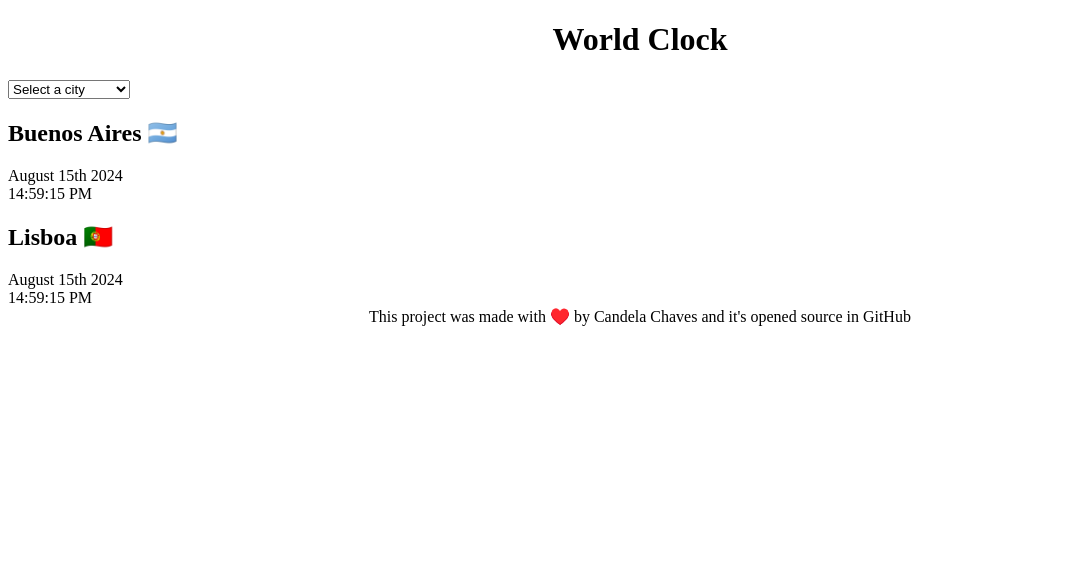
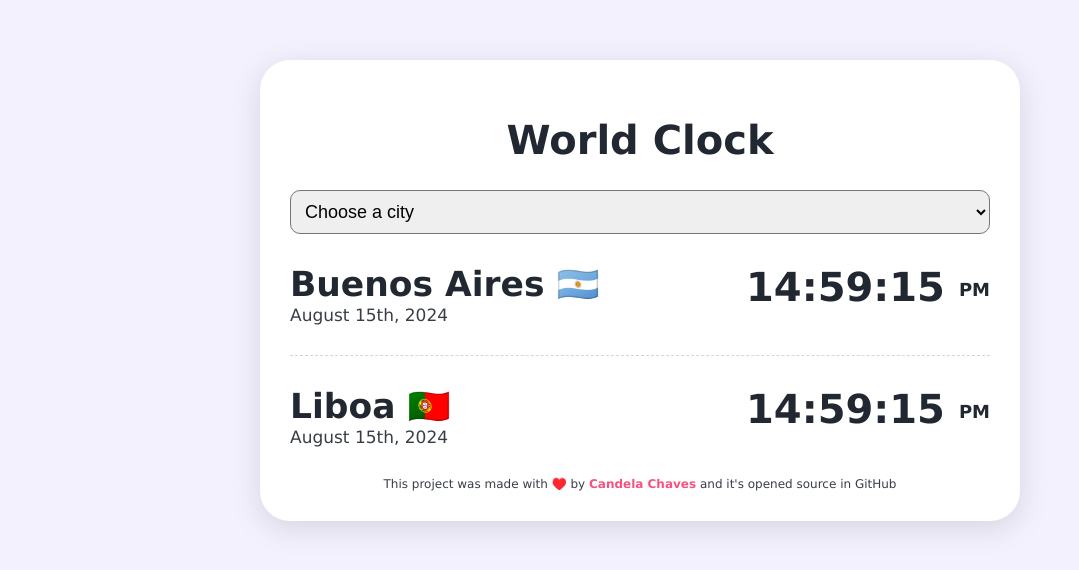
Before and after one commit to macandelachaves/world-clock-, a plain HTML site: page index.html in a window 1280 px wide. Shown: the whole page, without its empty margins (0-1079 px from the left). Drawn offline with nearby package versions, Linux system fonts and the light colour scheme.

Commit message:
CSS update

```diff
--- a/index.html
+++ b/index.html
@@ -15,24 +15,32 @@
 
       <div class="countries-selection">
         <select name="countries" id="countries">
-          <option value="">Select a city</option>
+          <option value="">Choose a city</option>
           <option value="buenos-aires">Buenos Aires 🇦🇷</option>
           <option value="lisboa">Lisboa 🇵🇹</option>
           <option value="dublin">Dublin 🇮🇪</option>
         </select>
       </div>
-      <div class="city">
-        <h2>Buenos Aires 🇦🇷</h2>
-        <div class="date">August 15th 2024</div>
-        <div class="time">14:59:15 PM</div>
-      </div>
-      <div class="city">
-        <h2>Lisboa 🇵🇹</h2>
-        <div class="date">August 15th 2024</div>
-        <div class="time">14:59:15 PM</div>
+      <div>
+        <div class="city">
+          <div>
+            <h2>Buenos Aires 🇦🇷</h2>
+            <div class="date">August 15th, 2024</div>
+          </div>
+          <div class="time">14:59:15 <small>PM</small></div>
+        </div>
+
+        <div class="city">
+          <div>
+            <h2>Liboa 🇵🇹</h2>
+            <div class="date">August 15th, 2024</div>
+          </div>
+          <div class="time">14:59:15 <small>PM</small></div>
+        </div>
       </div>
       <footer>
-        This project was made with ♥️ by Candela Chaves and it's
+        This project was made with ♥️ by
+        <strong class="my-name"> Candela Chaves</strong> and it's
         <a
           href="https://github.com/macandelachaves/world-clock-"
           target="_blank"
--- a/src/index.css
+++ b/src/index.css
@@ -1,6 +1,66 @@
+body {
+  background-color: #f4f1fe;
+}
+
+.container {
+  background-color: white;
+  width: 700px;
+  margin: 60px auto;
+  padding: 30px;
+  border-radius: 30px;
+  font-family: Verdana, Geneva, Tahoma, sans-serif;
+  box-shadow: rgba(100, 100, 111, 0.2) 0px 7px 29px 0px;
+  color: #222831;
+}
+
+#countries {
+  border-radius: 10px;
+  width: 100%;
+  display: block;
+  padding: 10px;
+  font-size: 18px;
+}
+.city {
+  display: flex;
+  justify-content: space-between;
+  margin: 0px auto;
+  font-size: 23px;
+  padding: 30px 0;
+  border-bottom: 1px dashed #d3d6db;
+}
+
+.city:last-child {
+  border: none;
+}
+
+h2 {
+  margin: 0;
+}
+.date {
+  font-size: 17px;
+  color: #393e46;
+}
+
+.time {
+  font-size: 40px;
+  font-weight: bold;
+}
+
+.time small {
+  font-size: 18px;
+  line-height: 36px;
+  vertical-align: middle;
+}
+.my-name {
+  color: #f65281;
+}
+
 h1 {
   text-align: center;
+  font-size: 40px;
 }
 footer {
+  font-size: 12px;
   text-align: center;
+  color: #393e46;
 }
```
